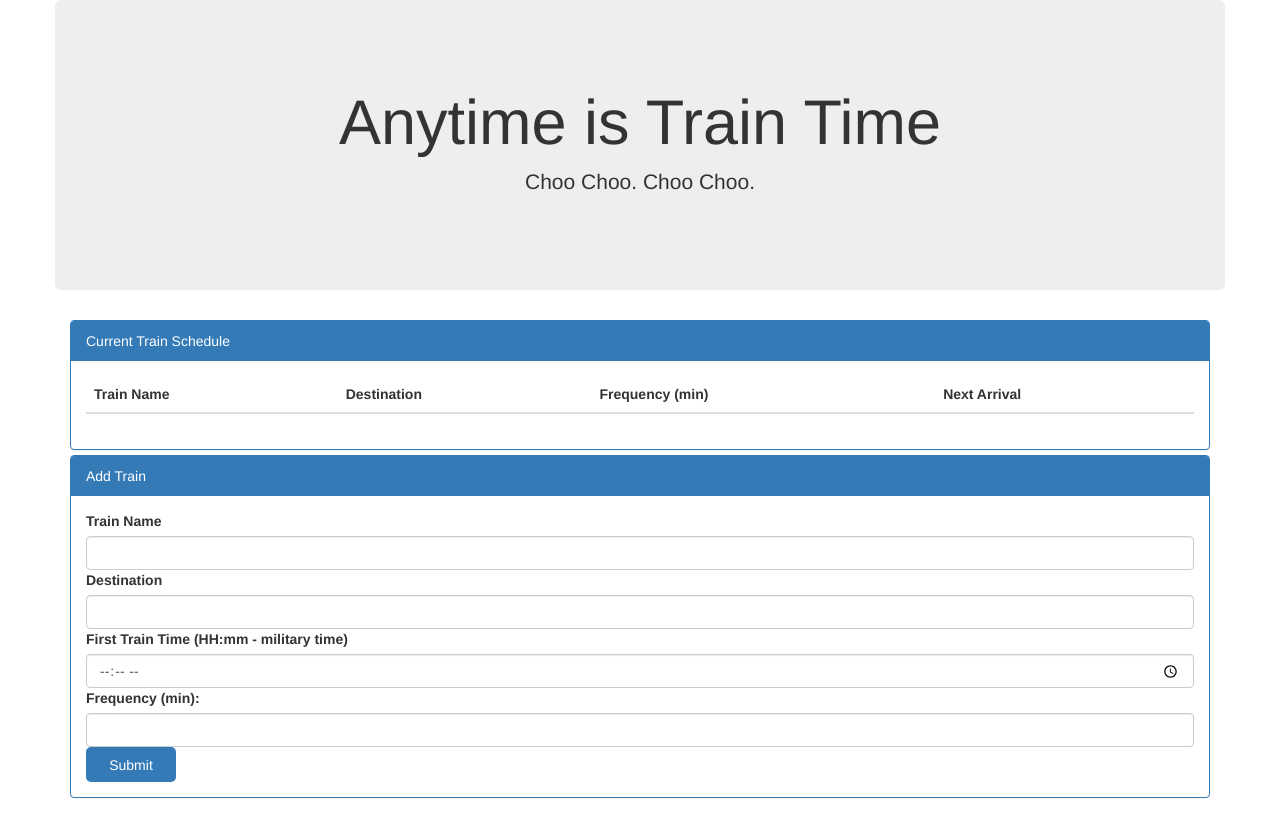
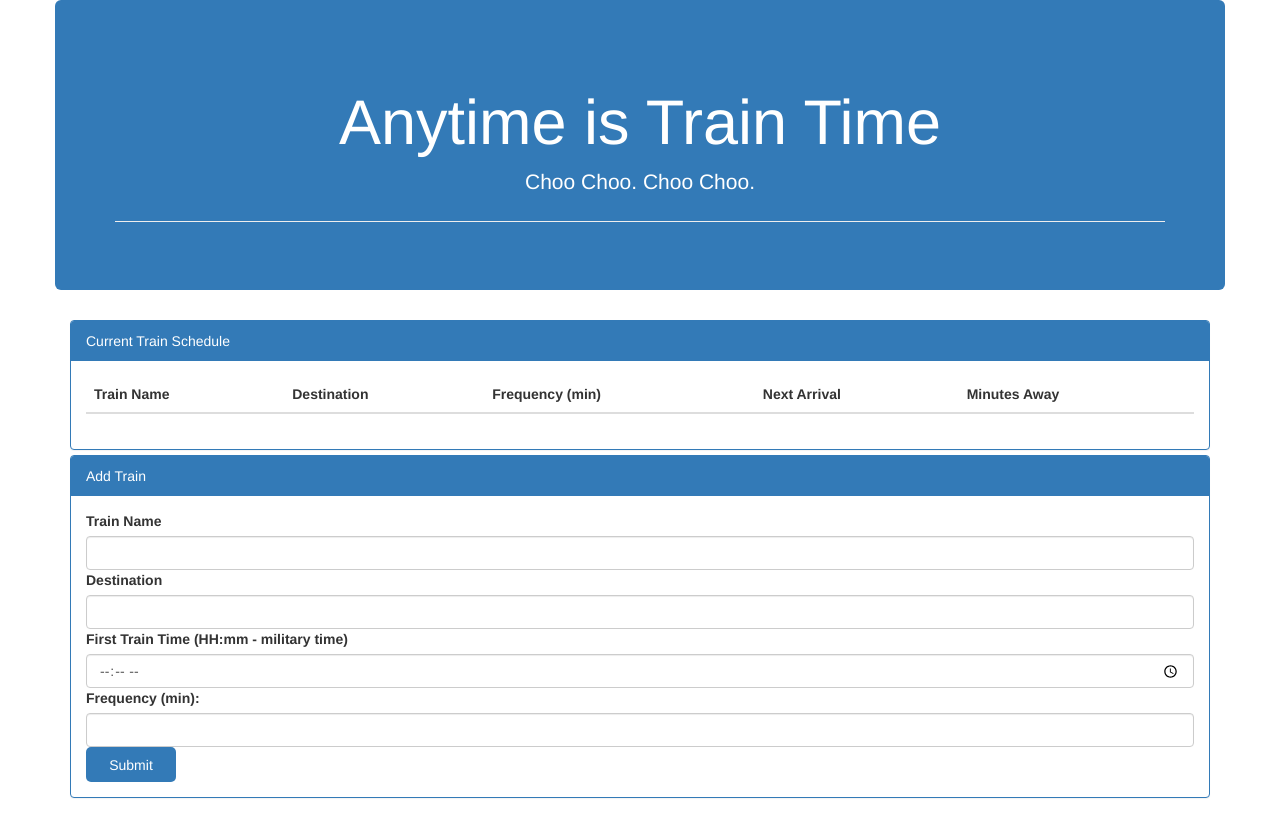
Before and after one commit to MirandaAH/train_schedule, a plain HTML site: page index.html in a window 1280 px wide. Drawn offline with nearby package versions, Linux system fonts and the light colour scheme; no server answers.

Commit message:
fixed moment.js

```diff
--- a/assets/css/style.css
+++ b/assets/css/style.css
@@ -1,7 +1,4 @@
-.jumbotron {
-  background-color: #7b1a30;
-  color: white;
-}
+
 #submit {
   height: 35px;
   background-color: #337AB7;
--- a/assets/javascript/app.js
+++ b/assets/javascript/app.js
@@ -51,7 +51,8 @@ database.ref().on('child_added', function (childSnapshot) {
   childSnapshot.val().trainName  +'</td>'+
   '<td>'+childSnapshot.val().destination+'</td>'+
   '<td>'+childSnapshot.val().frequency+'</td>'+
-  '<td>'+ nextTrain + '</td></tr>');
+  '<td>'+ nextTrain + '</td>' +
+  '<td>'+tMinutesTillTrain+ '</td></tr>');
   },
   function (errorObject){
     console.log('Error handling: ' + errorObject.code);
--- a/index.html
+++ b/index.html
@@ -12,7 +12,7 @@
 <body>
 <div class="container">
   <div class="row">
-    <div class="jumbotron">
+    <div class="jumbotron" style="background-color: #337AB7;color:white;">
       <div class="page-header" id="header">
         <h1 style="text-align:center;">Anytime is Train Time</h1>
         <p style="text-align:center;">Choo Choo. Choo Choo.</p>
@@ -32,7 +32,7 @@
                 <th>Destination</th>
                 <th>Frequency (min)</th>
                 <th>Next Arrival</th>
-                <!-- <th>Minutes Away</th> -->
+                <th>Minutes Away</th>
               </tr>
             </thead>
             <tbody id="train-output">
```
